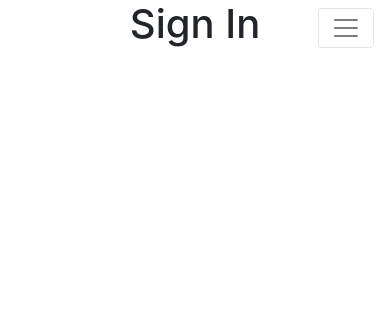
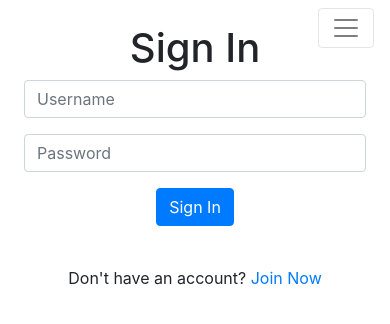
Before and after one commit to HollyT85/fossilfrontend, a React (Create React App) app: page /signin in a window 390 px wide. Shown: the top 324 px of the page. Built offline with nearby package versions, Linux system fonts and the light colour scheme.

Commit message:
signin form brought over

```diff
--- a/src/App.js
+++ b/src/App.js
@@ -4,6 +4,7 @@ import NavBar from './components/NavBar';
 import { Switch, Route } from 'react-router-dom';
 import './api/axiosDefaults'
 import JoinForm from './pages/auth/JoinForm';
+import SignInForm from './pages/auth/SignInForm';
 
 function App() {
   return (
@@ -12,7 +13,7 @@ function App() {
       <Container>
         <Switch>
           <Route exact path='/' render={()=> <h1>Home</h1>} />
-          <Route exact path='/signin' render={()=> <h1>Sign In</h1>} />
+          <Route exact path='/signin' render={()=> <SignInForm />} />
           <Route exact path='/join' render={()=> <JoinForm />} />
           <Route render={() => <p>Page not found!</p>} />
         </Switch>
--- /dev/null
+++ b/src/pages/auth/SignInForm.js
@@ -0,0 +1,119 @@
+import React, { useState } from "react";
+import axios from "axios"
+
+import Form from "react-bootstrap/Form";
+import Alert from "react-bootstrap/Alert";
+import Button from "react-bootstrap/Button";
+import Col from "react-bootstrap/Col";
+import Row from "react-bootstrap/Row";
+import Image from "react-bootstrap/Image";
+import Container from "react-bootstrap/Container";
+
+import { Link, useHistory } from "react-router-dom";
+
+
+// import { useSetCurrentUser } from "../../contexts/CurrentUserContext";
+// import { useRedirect } from "../../hooks/useRedirect";
+// import { setTokenTimestamp } from "../../utils/utils";
+
+// import styles from '../../styles/JoinUsSignInForms.module.css'
+
+function SignInForm() {
+
+    // const setCurrentUser = useSetCurrentUser();
+    // useRedirect('loggedIn')
+
+    const [signInData, setSignInData] = useState({
+        username: "",
+        password: "",
+    });
+    const { username, password } = signInData;
+
+    const [errors, setErrors] = useState({});
+
+    const history = useHistory();
+    const handleSubmit = async (event) => {
+    event.preventDefault();
+    try {
+        const {data} = await axios.post("/dj-rest-auth/login/", signInData);
+        // setCurrentUser(data.user)
+        // setTokenTimestamp(data)
+        history.goBack()
+    } catch (err) {
+        console.log(err)
+        setErrors(err.response?.data);
+    }
+    };
+    const handleChange = (event) => {
+    setSignInData({
+        ...signInData,
+        [event.target.name]: event.target.value,
+    });
+    };
+    return (
+    <Row>
+        <Col className="my-auto p-0 p-md-2" md={6}>
+        <Container className={`p-4 `}>
+        <h1>Sign In</h1>
+            <Form onSubmit={handleSubmit}>
+                <Form.Group controlId="username">
+                    <Form.Label className="d-none">Username</Form.Label>
+                    <Form.Control
+                        type="text"
+                        placeholder="Username"
+                        name="username"
+                        value={username}
+                        onChange={handleChange}
+                    />
+                </Form.Group>
+                {errors.username?.map((message, idx) => (
+                <Alert key={idx} variant="warning">
+                    {message}
+                </Alert>
+                ))}
+
+                <Form.Group controlId="password">
+                    <Form.Label className="d-none">Password</Form.Label>
+                    <Form.Control
+                        type="password"
+                        placeholder="Password"
+                        name="password"
+                        value={password}
+                        onChange={handleChange}
+                    />
+                </Form.Group>
+                {errors.password?.map((message, idx) => (
+                <Alert key={idx} variant="warning">
+                    {message}
+                </Alert>
+                ))}
+
+                <Button type="submit">
+                    Sign In
+                </Button>
+                {errors.non_field_errors?.map((message, idx) => (
+                <Alert key={idx} variant="warning" className="mt-3">
+                    {message}
+                </Alert>
+                ))}
+            </Form>
+        </Container>
+        <Container className={`mt-3`}>
+            <p>
+                Don't have an account? <span><Link to="/join">Join Now</Link></span>
+            </p>
+        </Container>
+        </Col>
+        <Col
+        md={6}
+        className={`my-auto d-none d-md-block p-2`}
+        >
+        <Image
+            src={"https://res.cloudinary.com/dgggigcvd/image/upload/v1692128577/ammonite_xtsflo.png"}
+        />
+        </Col>
+    </Row>
+    );
+}
+
+export default SignInForm;
```
